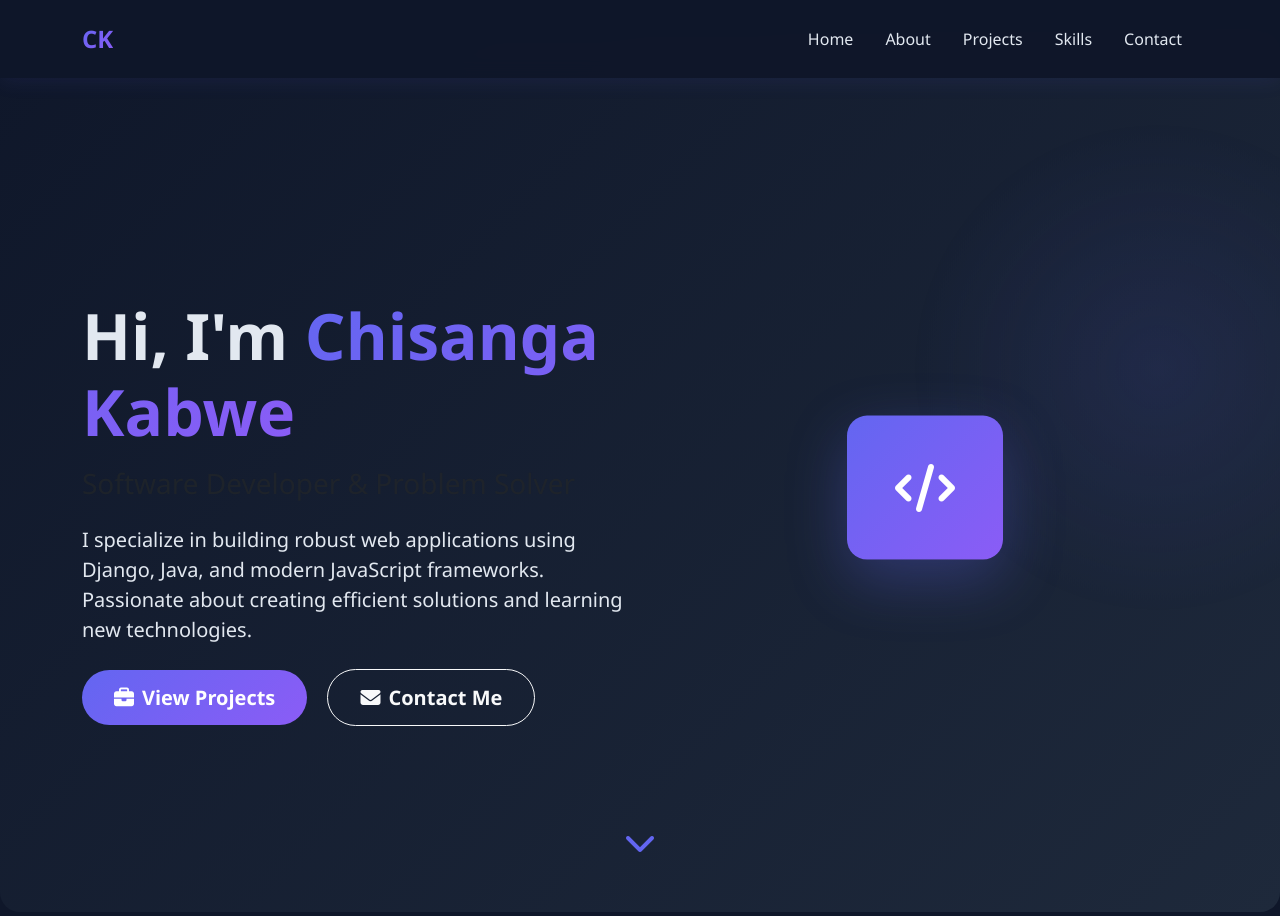
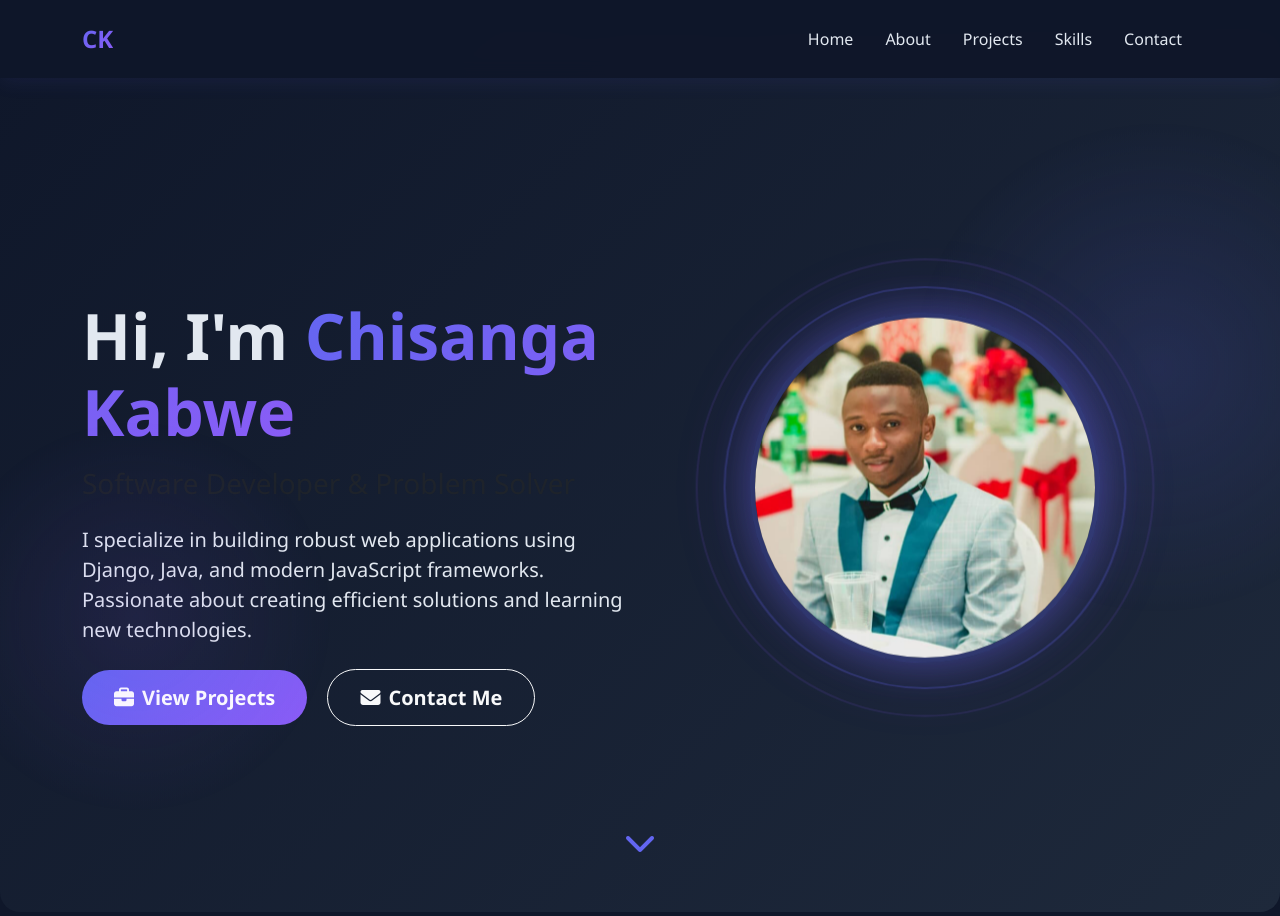
Before and after one commit to chisangasage/chisanga_kabwe_potfolio, a Django app: page / in a window 1280 px wide; the page is wider, and only the part inside the window is pictured. Shown: the top 916 px of that part. Run offline with Django 5.2, Linux system fonts and the light colour scheme; data comes from the database, SQL or seed files in the repository.

Commit message:
Add profile picture and animated background to the website
Integrates a user profile image and implements a dynamic, particle-based animated background by modifying base template, home page template, and CSS styles.

Replit-Commit-Author: Agent
Replit-Commit-Session-Id: 5086a750-8027-4462-9c02-d1c1b456053e
Replit-Commit-Checkpoint-Type: intermediate_checkpoint
Replit-Commit-Screenshot-Url: https://storage.googleapis.com/screenshot-production-us-central1/1405fe28-2764-4d80-9322-dd2fc2b031f8/5086a750-8027-4462-9c02-d1c1b456053e/IyL3iDi

```diff
--- a/portfolio/templates/portfolio/base.html
+++ b/portfolio/templates/portfolio/base.html
@@ -12,6 +12,15 @@
     <link rel="stylesheet" href="{% static 'css/style.css' %}">
 </head>
 <body>
+    <div class="animated-bg">
+        <div class="particle particle-1"></div>
+        <div class="particle particle-2"></div>
+        <div class="particle particle-3"></div>
+        <div class="particle particle-4"></div>
+        <div class="particle particle-5"></div>
+        <div class="particle particle-6"></div>
+    </div>
+
     <nav class="navbar navbar-expand-lg navbar-dark fixed-top">
         <div class="container">
             <a class="navbar-brand fw-bold" href="{% url 'home' %}">
--- a/portfolio/templates/portfolio/home.html
+++ b/portfolio/templates/portfolio/home.html
@@ -26,8 +26,10 @@
             </div>
             <div class="col-lg-6" data-aos="fade-left">
                 <div class="hero-image">
-                    <div class="floating-card">
-                        <i class="fas fa-code fa-3x"></i>
+                    <div class="profile-image-container">
+                        <img src="{% static 'images/profile.jpg' %}" alt="Chisanga Kabwe" class="profile-image">
+                        <div class="profile-ring"></div>
+                        <div class="profile-ring-2"></div>
                     </div>
                 </div>
             </div>
--- a/static/css/style.css
+++ b/static/css/style.css
@@ -19,6 +19,33 @@ body {
     background: var(--dark-bg);
     color: var(--text-light);
     overflow-x: hidden;
+    position: relative;
+}
+
+body::before {
+    content: '';
+    position: fixed;
+    top: 0;
+    left: 0;
+    width: 100%;
+    height: 100%;
+    background:
+        radial-gradient(circle at 20% 50%, rgba(99, 102, 241, 0.08) 0%, transparent 50%),
+        radial-gradient(circle at 80% 80%, rgba(139, 92, 246, 0.08) 0%, transparent 50%),
+        radial-gradient(circle at 40% 20%, rgba(99, 102, 241, 0.05) 0%, transparent 50%);
+    z-index: -1;
+    animation: backgroundShift 15s ease-in-out infinite;
+}
+
+@keyframes backgroundShift {
+    0%, 100% {
+        opacity: 1;
+        transform: scale(1);
+    }
+    50% {
+        opacity: 0.8;
+        transform: scale(1.1);
+    }
 }
 
 .gradient-text {
@@ -60,11 +87,23 @@ body {
     position: absolute;
     width: 500px;
     height: 500px;
-    background: radial-gradient(circle, rgba(99, 102, 241, 0.1) 0%, transparent 70%);
+    background: radial-gradient(circle, rgba(99, 102, 241, 0.15) 0%, transparent 70%);
     top: 10%;
     right: -10%;
     border-radius: 50%;
     animation: float 6s ease-in-out infinite;
+}
+
+.hero-section::after {
+    content: '';
+    position: absolute;
+    width: 400px;
+    height: 400px;
+    background: radial-gradient(circle, rgba(139, 92, 246, 0.1) 0%, transparent 70%);
+    bottom: 10%;
+    left: -5%;
+    border-radius: 50%;
+    animation: float 8s ease-in-out infinite reverse;
 }
 
 @keyframes float {
@@ -90,6 +129,67 @@ body {
 
 .floating-card i {
     color: white;
+}
+
+.profile-image-container {
+    position: relative;
+    width: 350px;
+    height: 350px;
+    animation: float 4s ease-in-out infinite;
+}
+
+.profile-image {
+    width: 100%;
+    height: 100%;
+    border-radius: 50%;
+    object-fit: cover;
+    border: 5px solid rgba(99, 102, 241, 0.3);
+    box-shadow:
+        0 0 40px rgba(99, 102, 241, 0.4),
+        0 0 80px rgba(139, 92, 246, 0.2);
+    position: relative;
+    z-index: 2;
+    transition: all 0.3s ease;
+}
+
+.profile-image:hover {
+    transform: scale(1.05);
+    box-shadow:
+        0 0 60px rgba(99, 102, 241, 0.6),
+        0 0 120px rgba(139, 92, 246, 0.3);
+}
+
+.profile-ring {
+    position: absolute;
+    top: -20px;
+    left: -20px;
+    right: -20px;
+    bottom: -20px;
+    border: 2px solid rgba(99, 102, 241, 0.3);
+    border-radius: 50%;
+    animation: pulse-ring 3s ease-in-out infinite;
+}
+
+.profile-ring-2 {
+    position: absolute;
+    top: -40px;
+    left: -40px;
+    right: -40px;
+    bottom: -40px;
+    border: 2px solid rgba(139, 92, 246, 0.2);
+    border-radius: 50%;
+    animation: pulse-ring 3s ease-in-out infinite 1.5s;
+}
+
+@keyframes pulse-ring {
+    0%, 100% {
+        transform: scale(1);
+        opacity: 1;
+    }
+    50% {
+        transform: scale(1.1);
+        opacity: 0.5;
+    }
 }
 
 .hero-buttons .btn {
@@ -404,6 +504,99 @@ section {
     max-width: 400px;
 }
 
+.animated-bg {
+    position: fixed;
+    top: 0;
+    left: 0;
+    width: 100%;
+    height: 100%;
+    pointer-events: none;
+    z-index: 0;
+    overflow: hidden;
+}
+
+.particle {
+    position: absolute;
+    border-radius: 50%;
+    opacity: 0.15;
+    animation: float-particle 20s infinite ease-in-out;
+}
+
+.particle-1 {
+    width: 80px;
+    height: 80px;
+    background: radial-gradient(circle, rgba(99, 102, 241, 0.6), transparent);
+    top: 10%;
+    left: 10%;
+    animation-duration: 15s;
+    animation-delay: 0s;
+}
+
+.particle-2 {
+    width: 60px;
+    height: 60px;
+    background: radial-gradient(circle, rgba(139, 92, 246, 0.6), transparent);
+    top: 60%;
+    left: 80%;
+    animation-duration: 18s;
+    animation-delay: 2s;
+}
+
+.particle-3 {
+    width: 100px;
+    height: 100px;
+    background: radial-gradient(circle, rgba(99, 102, 241, 0.5), transparent);
+    top: 30%;
+    left: 60%;
+    animation-duration: 22s;
+    animation-delay: 4s;
+}
+
+.particle-4 {
+    width: 70px;
+    height: 70px;
+    background: radial-gradient(circle, rgba(139, 92, 246, 0.5), transparent);
+    top: 80%;
+    left: 20%;
+    animation-duration: 17s;
+    animation-delay: 1s;
+}
+
+.particle-5 {
+    width: 90px;
+    height: 90px;
+    background: radial-gradient(circle, rgba(99, 102, 241, 0.4), transparent);
+    top: 50%;
+    left: 40%;
+    animation-duration: 20s;
+    animation-delay: 3s;
+}
+
+.particle-6 {
+    width: 50px;
+    height: 50px;
+    background: radial-gradient(circle, rgba(139, 92, 246, 0.7), transparent);
+    top: 20%;
+    left: 90%;
+    animation-duration: 16s;
+    animation-delay: 5s;
+}
+
+@keyframes float-particle {
+    0%, 100% {
+        transform: translate(0, 0) rotate(0deg);
+    }
+    25% {
+        transform: translate(100px, -100px) rotate(90deg);
+    }
+    50% {
+        transform: translate(-50px, -200px) rotate(180deg);
+    }
+    75% {
+        transform: translate(-150px, -50px) rotate(270deg);
+    }
+}
+
 @media (max-width: 768px) {
     .section-title {
         font-size: 2rem;
@@ -416,4 +609,9 @@ section {
     .skills-grid {
         grid-template-columns: 1fr;
     }
+
+    .profile-image-container {
+        width: 250px;
+        height: 250px;
+    }
 }
```
Also changed, not shown: attached_assets/profile2_1761136110063.jpg (added), static/images/profile.jpg (added), 1 other file.
